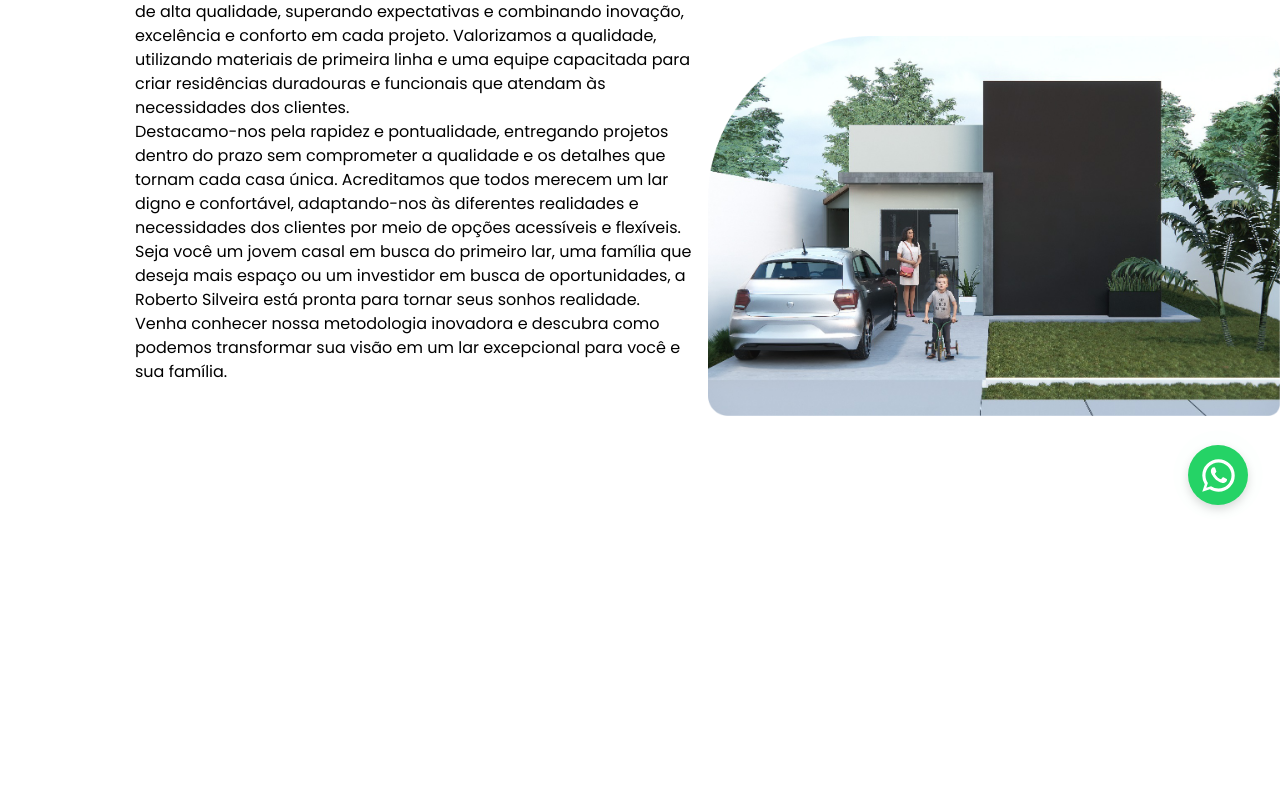
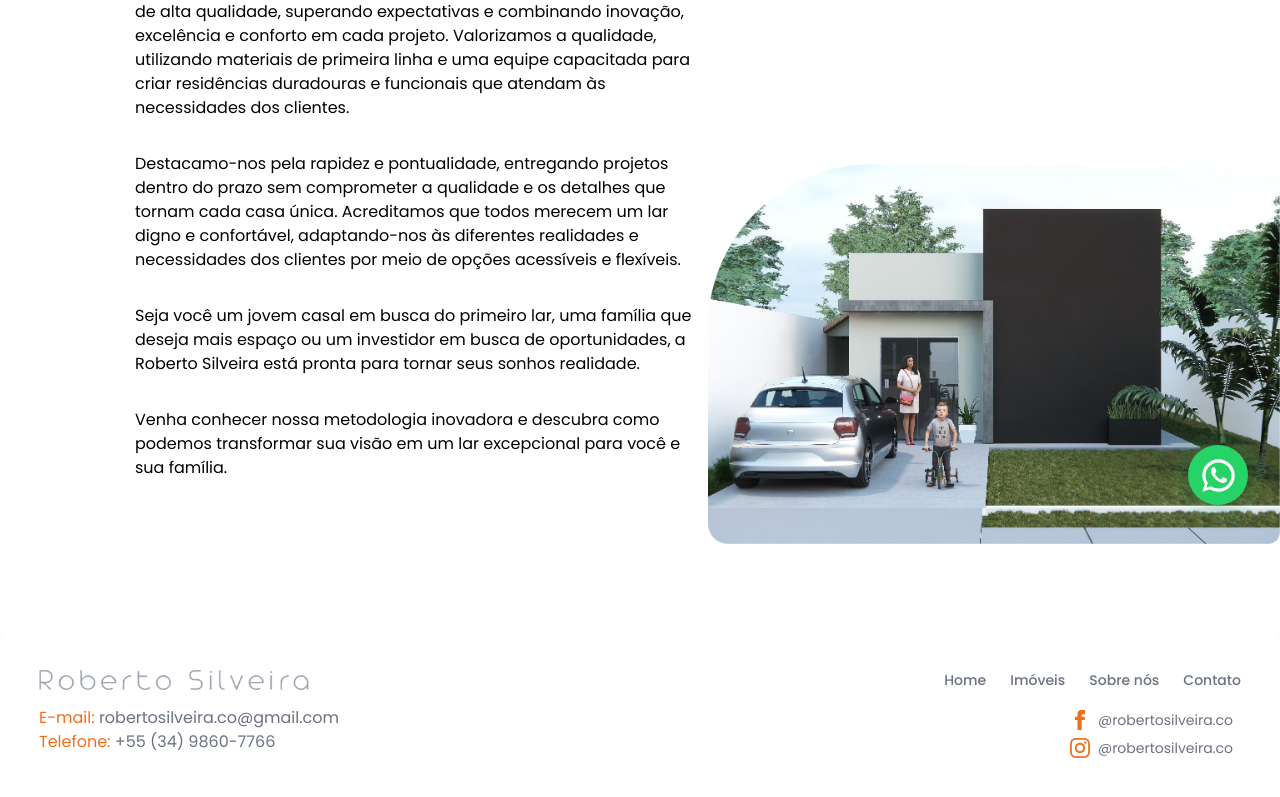
Before and after one commit to mzoughiaziz/real-estate, a React (Create React App) app: page /sobrenos in a window 1280 px wide. Shown: the part 263-1060 px from the top of the page. Built offline with nearby package versions, Linux system fonts and the light colour scheme.

Commit message:
Footer and About adjustments

```diff
--- a/src/components/Contact.js
+++ b/src/components/Contact.js
@@ -23,7 +23,7 @@ const Contact = () => {
     })
       .then((response) => response.json())
       .then((data) => {
-        if(data.success == true){
+        if(data.success === true){
           setFormData({
             name: '',
             email: '',
--- a/src/components/Footer.js
+++ b/src/components/Footer.js
@@ -39,8 +39,8 @@ const Footer = () => {
         </div>
         <div className="md:flex md:items-center md:justify-between mt-0">
           <div className='my-4 text-gray-500 '>
-            <p>E-mail: robertosilveira.co@gmail.com</p>
-            <p>Telefone: +55 (34) 9860-7766</p>
+            <p><span className='text-orangers'>E-mail:</span> robertosilveira.co@gmail.com</p>
+            <p><span className='text-orangers'>Telefone:</span> +55 (34) 9860-7766</p>
             {/* <p>Endereço: Rua Stelmar José da Silva Junior, Loteamento Cândida Borges</p> */}
           </div>
           <div className="flex flex-col items-stretch">
--- a/src/pages/About.js
+++ b/src/pages/About.js
@@ -4,7 +4,6 @@ import Image from '../assets/img/house-banner.png';
 
 const About = () => {
   return (
-    <div className='min-h-[1800px]'>
     <section className='h-full max-h-[640px] mb-8 xl:mb-24'>
       <div className='flex flex-col lg:flex-row'>
         <div className='lg:ml-8 xl:ml-[135px] flex flex-col items-center lg:items-start text-center lg:text-left justify-center flex-1 px-4 lg:px-0'>
@@ -13,9 +12,9 @@ const About = () => {
           </h1>
           <div className='max-w-[580px] mb-8'>
             <p>A Roberto Silveira é comprometida em oferecer soluções habitacionais de alta qualidade, superando expectativas e combinando inovação, excelência e conforto em cada projeto. Valorizamos a qualidade, utilizando materiais de primeira linha e uma equipe capacitada para criar residências duradouras e funcionais que atendam às necessidades dos clientes.</p>
-              <p>Destacamo-nos pela rapidez e pontualidade, entregando projetos dentro do prazo sem comprometer a qualidade e os detalhes que tornam cada casa única. Acreditamos que todos merecem um lar digno e confortável, adaptando-nos às diferentes realidades e necessidades dos clientes por meio de opções acessíveis e flexíveis.</p>
+            <p className='py-8'>Destacamo-nos pela rapidez e pontualidade, entregando projetos dentro do prazo sem comprometer a qualidade e os detalhes que tornam cada casa única. Acreditamos que todos merecem um lar digno e confortável, adaptando-nos às diferentes realidades e necessidades dos clientes por meio de opções acessíveis e flexíveis.</p>
             <p>Seja você um jovem casal em busca do primeiro lar, uma família que deseja mais espaço ou um investidor em busca de oportunidades, a Roberto Silveira está pronta para tornar seus sonhos realidade.</p>
-              <p>Venha conhecer nossa metodologia inovadora e descubra como podemos transformar sua visão em um lar excepcional para você e sua família.</p>
+            <p className='py-8'>Venha conhecer nossa metodologia inovadora e descubra como podemos transformar sua visão em um lar excepcional para você e sua família.</p>
           </div>
         </div>
         <div className='hidden flex-1 lg:flex justify-end items-end'>
@@ -23,7 +22,6 @@ const About = () => {
         </div>
       </div>
     </section>
-    </div>
   );
 };
 
```
Lines whose indentation alone changed are shown as unchanged.
